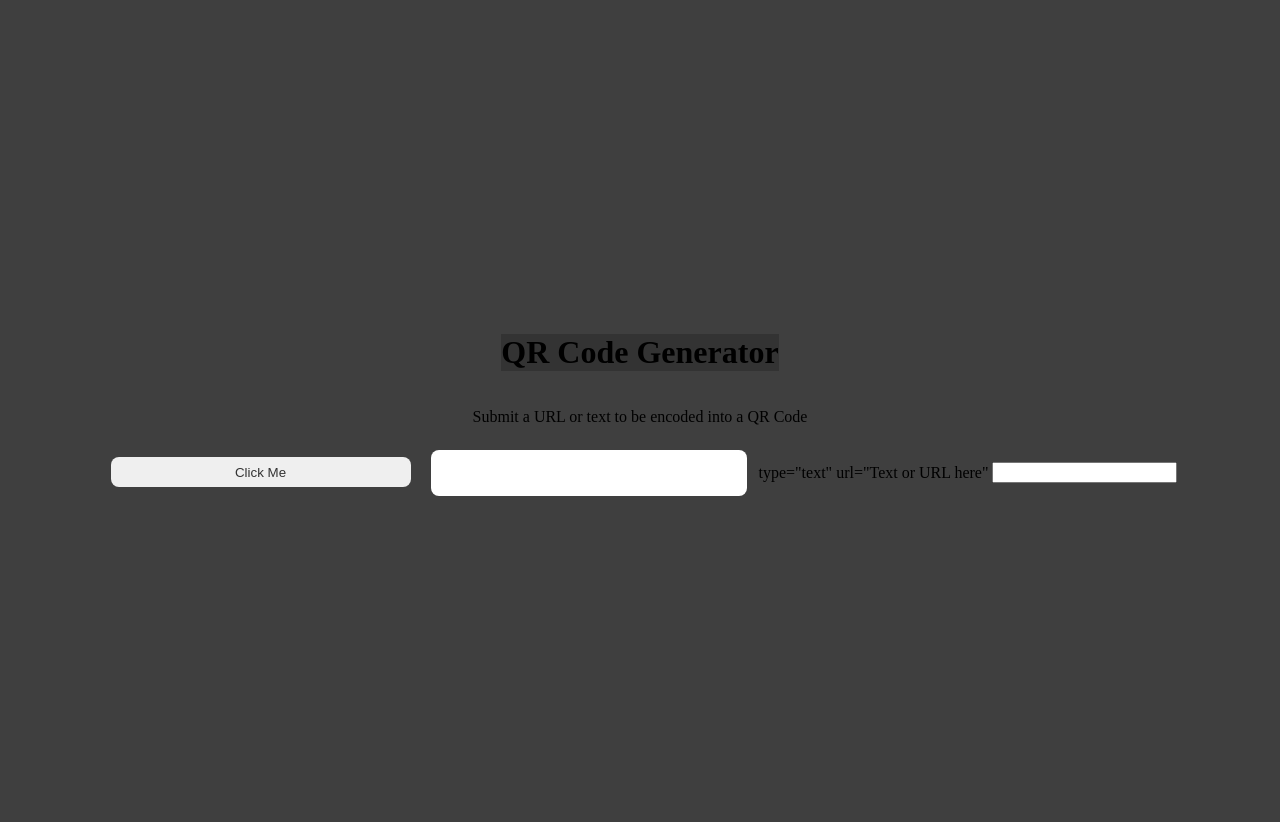
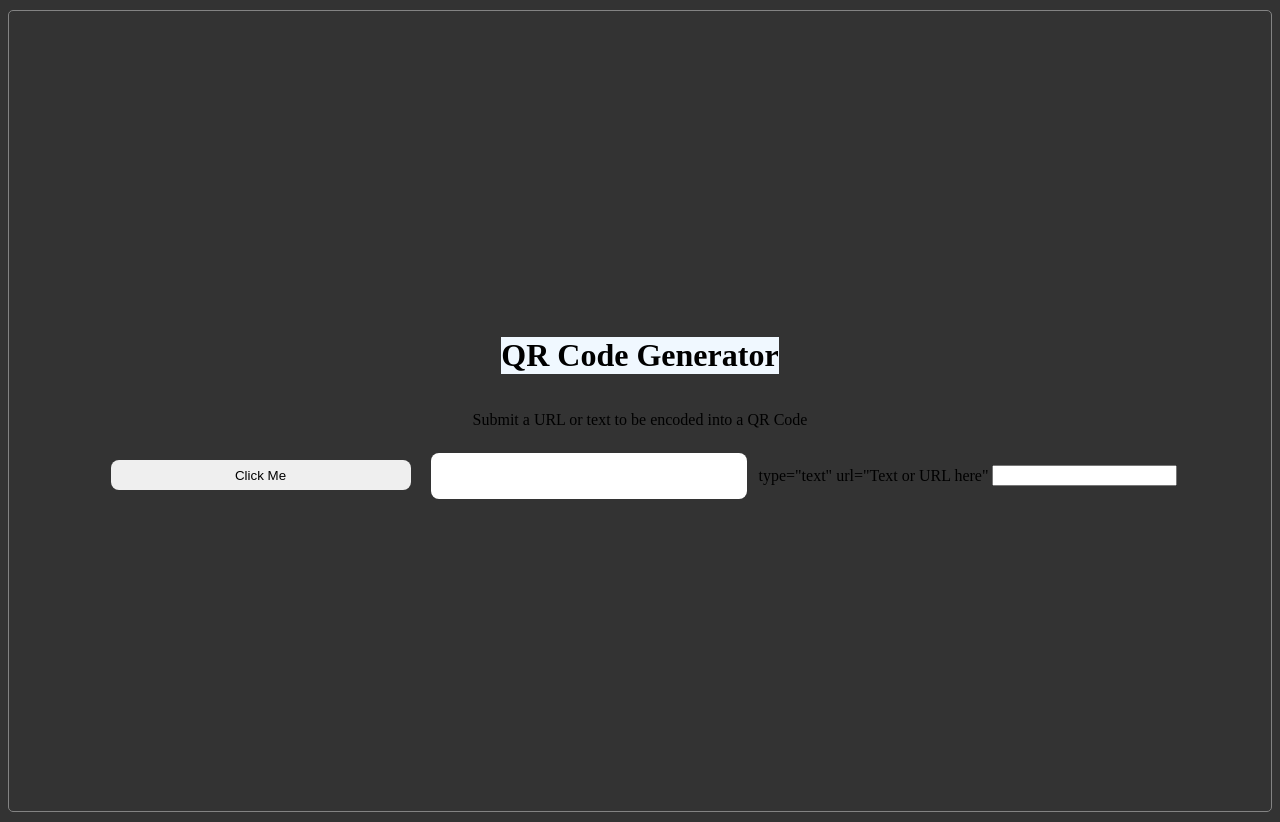
Before and after one commit to had2020/QR-coder, a Flask app: page / in a window 1280 px wide. Before the commit the page ends 496 px from the top, so only its background shows below. Run offline with Flask 3, Linux system fonts and the light colour scheme.

Commit message:
updates to page

```diff
--- a/templates/index.html
+++ b/templates/index.html
@@ -9,7 +9,7 @@
 <style type="text/css">
     .title {
         text-align: center;
-        background-color: #333;
+        background-color: aliceblue;
     }
     .container {
         display: flex;
@@ -17,12 +17,15 @@
         align-items: center;
         justify-content: center;
         height: 100vh;
+        border-radius: 5px;
+        background-color: #333;
+        border: 1px solid #838383;
+        margin: 10px auto;
     }
     .body {
-      background-color: #3f3f3f;
+      background-color: #333;
     }
     .input {
-      color: #333;
       width: 300px;
       height: 30px;
       padding: 0.5rem;
@@ -31,7 +34,6 @@
       margin: 0.5rem;
     }
     .button {
-      color: #333;
       width: 300px;
       height: 30px;
       padding: 0.5rem;
```
Also changed, not shown: qr_code_with_link.png (added).
